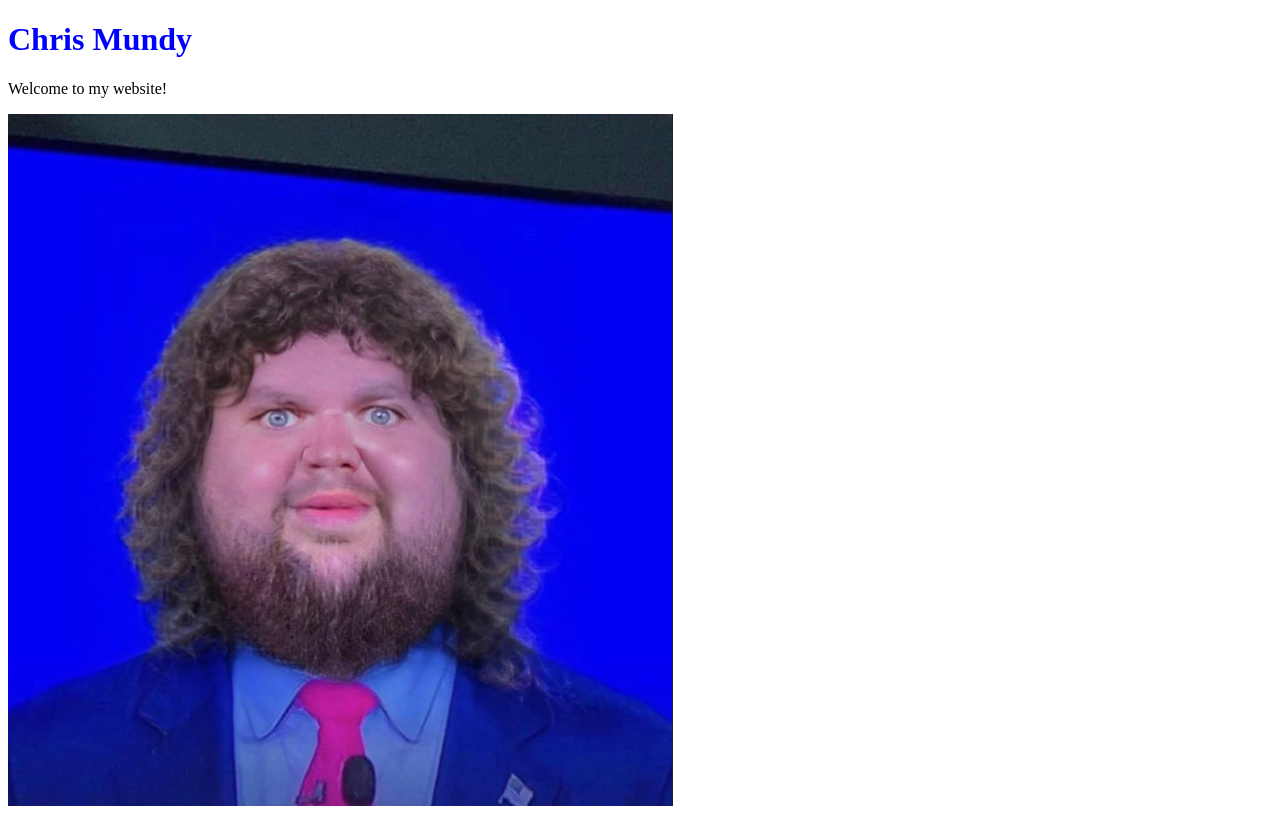
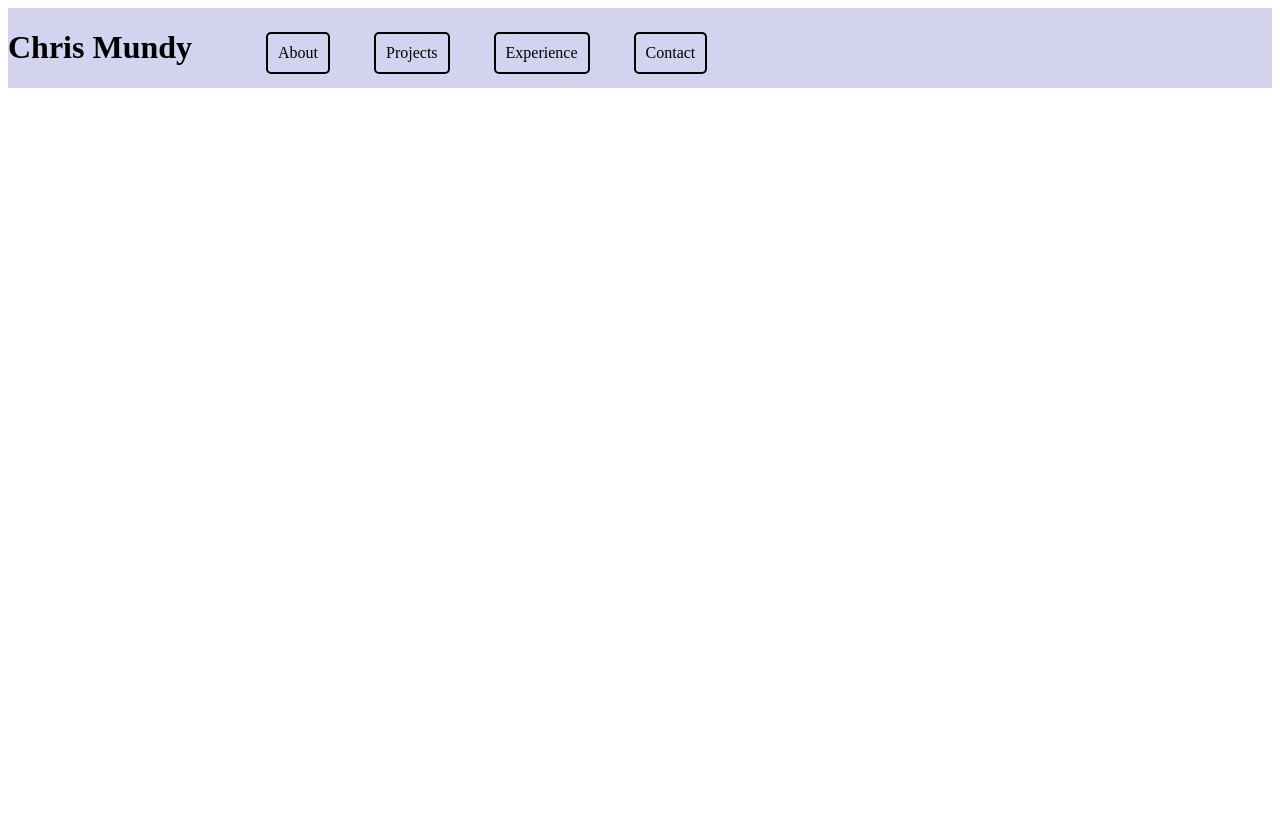
Before and after one commit to CMundy01/CMundy01.github.io, a plain HTML site: page index.html in a window 1280 px wide. Drawn offline with Linux system fonts and the light colour scheme.

Commit message:
Nav bar added

```diff
--- a/Resources/CSS/index.css
+++ b/Resources/CSS/index.css
@@ -1,3 +1,31 @@
+* {
+    font-family: 'Times New Roman', Times, serif;
+}
+
 h1 {
-    color: blue;
+    color: black;
 }
+
+.Nav-bar{
+    background-color: rgba(39, 32, 177, 0.2);
+}
+
+.Nav-bar-List{
+    padding: 0 auto;
+    display: inline-block;
+    margin: 10px;
+}
+
+.Nav-bar-List li{
+    display: inline-block;
+    padding: 10px;
+    margin: 0 20px;
+    border: 2px;
+    border-style: solid;
+    border-color: black;
+    border-radius: 5px;
+}
+
+.Title-name{
+    display: inline-block;
+}
--- a/index.html
+++ b/index.html
@@ -1,13 +1,22 @@
 <!DOCTYPE html>
 <html>
   <head>
+    <title>
+      Chris Mundys' Web Page
+    </title>
     <link rel="stylesheet" href="./Resources/CSS/index.css">
   </head>
 
   <body>
-    <h1>Chris Mundy</h1>
-    <p>Welcome to my website!</p>
-    <img src="./Resources/Images/JDVance.png" />
+    <div class="Nav-bar">
+      <h1 Class="Title-name">Chris Mundy</h1>
+      <ul class="Nav-bar-List">
+        <li>About</li>
+        <li>Projects</li>
+        <li>Experience</li>
+        <li>Contact</li>
+      </ul>
+    </div>
   </body>
 
 </html>
```
Also changed, not shown: Resources/Images/JDVance.png (deleted).
